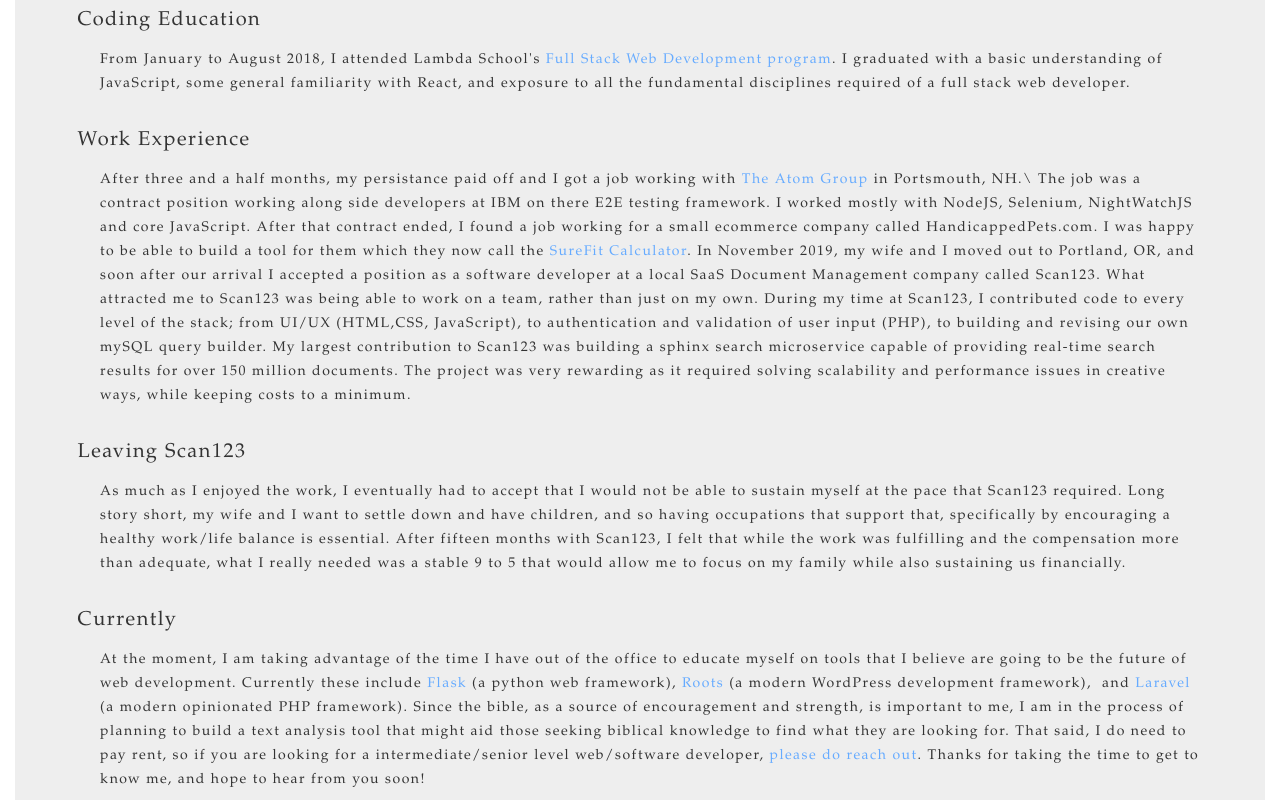
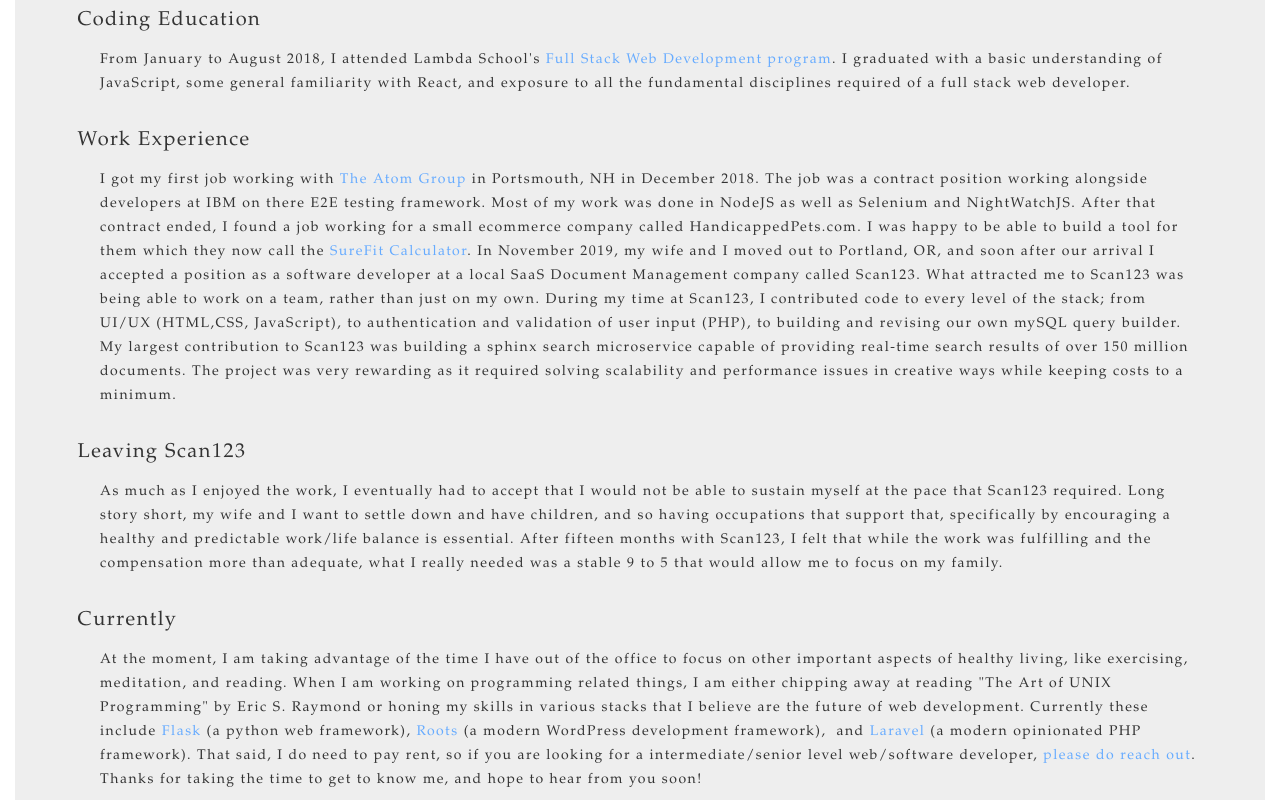
Before and after one commit to waltersgwoodward/portfolio, a React (Create React App) app: page /about in a window 1280 px wide. Shown: the part 525-1325 px from the top of the page. Built offline with nearby package versions, Linux system fonts and the light colour scheme.

Commit message:
Bio Update

```diff
--- a/src/components/About/Bio.js
+++ b/src/components/About/Bio.js
@@ -38,33 +38,33 @@
                     </div>
                     <div className="page-paragraph__wrap">
                         <div className="page-paragraph__header">Work Experience</div>
-                        <div className="page__paragraph">After three and a half months, my persistance paid off and I got a job working with <BioLink href="https://www.theatomgroup.com/" title="The Atom Group"/> in Portsmouth, NH.\
-The job was a contract position working along side developers at IBM on there E2E testing framework.
-I worked mostly with NodeJS, Selenium, NightWatchJS and core JavaScript.
+                        <div className="page__paragraph">I got my first job working with <BioLink href="https://www.theatomgroup.com/" title="The Atom Group"/> in Portsmouth, NH in December 2018.
+The job was a contract position working alongside developers at IBM on there E2E testing framework.
+Most of my work was done in NodeJS as well as Selenium and NightWatchJS.
 After that contract ended, I found a job working for a small ecommerce company called HandicappedPets.com.
 I was happy to be able to build a tool for them which they now call the <BioLink href="https://www.handicappedpets.com/wheelchair-sizer/" title="SureFit Calculator"/>.
 In November 2019, my wife and I moved out to Portland, OR, and soon after our arrival I accepted a position as a software developer at a local SaaS Document Management company called Scan123.
 What attracted me to Scan123 was being able to work on a team, rather than just on my own.
 During my time at Scan123, I contributed code to every level of the stack; from UI/UX (HTML,CSS, JavaScript), to authentication and validation of user input (PHP), to building and revising our own mySQL query builder.
-My largest contribution to Scan123 was building a sphinx search microservice capable of providing real-time search results for over 150 million documents.
-The project was very rewarding as it required solving scalability and performance issues in creative ways, while keeping costs to a minimum.
+My largest contribution to Scan123 was building a sphinx search microservice capable of providing real-time search results of over 150 million documents.
+The project was very rewarding as it required solving scalability and performance issues in creative ways while keeping costs to a minimum.
                         </div>
                     </div>
                     <div className="page-paragraph__wrap">
                         <div className="page-paragraph__header">Leaving Scan123</div>
                         <div className="page__paragraph">
 As much as I enjoyed the work, I eventually had to accept that I would not be able to sustain myself at the pace that Scan123 required.
-Long story short, my wife and I want to settle down and have children, and so having occupations that support that, specifically by encouraging a healthy work/life balance is essential.
-After fifteen months with Scan123, I felt that while the work was fulfilling and the compensation more than adequate, what I really needed was a stable 9 to 5 that would allow me to focus on my family while also sustaining us financially.
+Long story short, my wife and I want to settle down and have children, and so having occupations that support that, specifically by encouraging a healthy and predictable work/life balance is essential.
+After fifteen months with Scan123, I felt that while the work was fulfilling and the compensation more than adequate, what I really needed was a stable 9 to 5 that would allow me to focus on my family.
                         </div>
                     </div>
                     <div className="page-paragraph__wrap">
                         <div className="page-paragraph__header">Currently</div>
-                        <div className="page__paragraph">At the moment, I am taking advantage of the time I have out of the office to educate myself on tools that I believe are going to be the future of web development.
+                        <div className="page__paragraph">At the moment, I am taking advantage of the time I have out of the office to focus on other important aspects of healthy living, like exercising, meditation, and reading.
+When I am working on programming related things, I am either chipping away at reading "The Art of UNIX Programming" by Eric S. Raymond or honing my skills in various stacks that I believe are the future of web development.
 Currently these include <BioLink href="https://flask.palletsprojects.com/en/1.1.x/" title="Flask"/> (a python web framework),&nbsp;
 <BioLink href="https://roots.io/" title="Roots"/> (a modern WordPress development framework),&nbsp;
 and <BioLink href="https://laravel.com/" title="Laravel"/> (a modern opinionated PHP framework).
-Since the bible, as a source of encouragement and strength, is important to me, I am in the process of planning to build a text analysis tool that might aid those seeking biblical knowledge to find what they are looking for.
 That said, I do need to pay rent, so if you are looking for a intermediate/senior level web/software developer,&nbsp;<NavLink
                         className='cards-header__link'
                         to='/contact'
```
